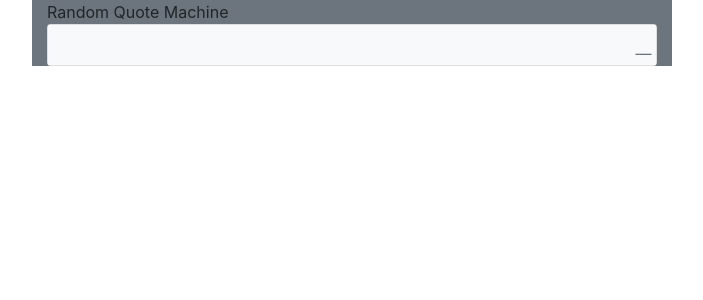
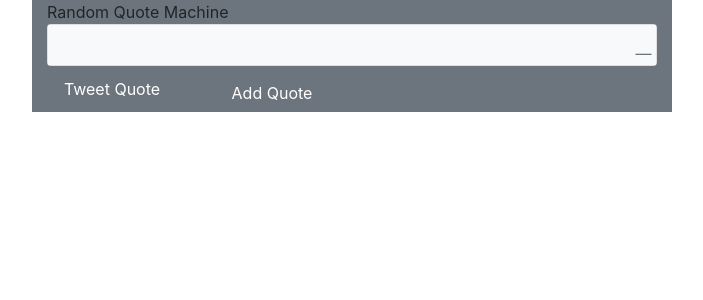
Before and after one commit to itsRealoj/random-quote-machine, a React (Create React App) app: page / in a window 1280 px wide. Shown: the top 300 px of the page, without its empty margins (288-991 px from the left). Built offline with nearby package versions, Linux system fonts and the light colour scheme; no server answers.

Commit message:
adding quote successfully

```diff
--- a/src/component/RandomQuote.js
+++ b/src/component/RandomQuote.js
@@ -29,9 +29,33 @@ class RandomQuote extends Component {
       });
   }
 
+  handleQuote() {
+    let data = [];
+    let quote = '';
+    let author = '';
+
+    fetch(
+      'https://gist.githubusercontent.com/shreyasminocha/7d5dedafc1fe158f82563c1223855177/raw/325d51aca7165b2498971afcff9bed286a52dc0e/quotes.json',
+    )
+      .then((data) => data.json())
+      .then((d) => {
+        data.push(d[Math.floor(Math.random() * Math.ceil(100))]);
+        quote = data[0].quote;
+        author = data[0].author;
+        this.setState({
+          quote,
+          author,
+        });
+      });
+  }
+
+  handleTweet() {
+    console.log('ho!');
+  }
+
   render() {
     return (
-      <div className='container-fluid bg-secondary  w-50'>
+      <div className=' container my-auto bg-secondary  w-50'>
         <header>Random Quote Machine</header>
         <div className='card my-auto'>
           <div className='blockquote text-center bg-light my-auto'>
@@ -46,6 +70,18 @@ class RandomQuote extends Component {
             </div>
           </div>
         </div>
+        <div className='row my-auto'>
+          <button
+            className='btn btn-block btn-secondary col-3'
+            onClick={this.handleTweet.bind(this)}>
+            Tweet Quote
+          </button>
+          <button
+            className='btn btn-block btn-secondary col-3'
+            onClick={this.handleQuote.bind(this)}>
+            Add Quote
+          </button>
+        </div>
       </div>
     );
   }
```
